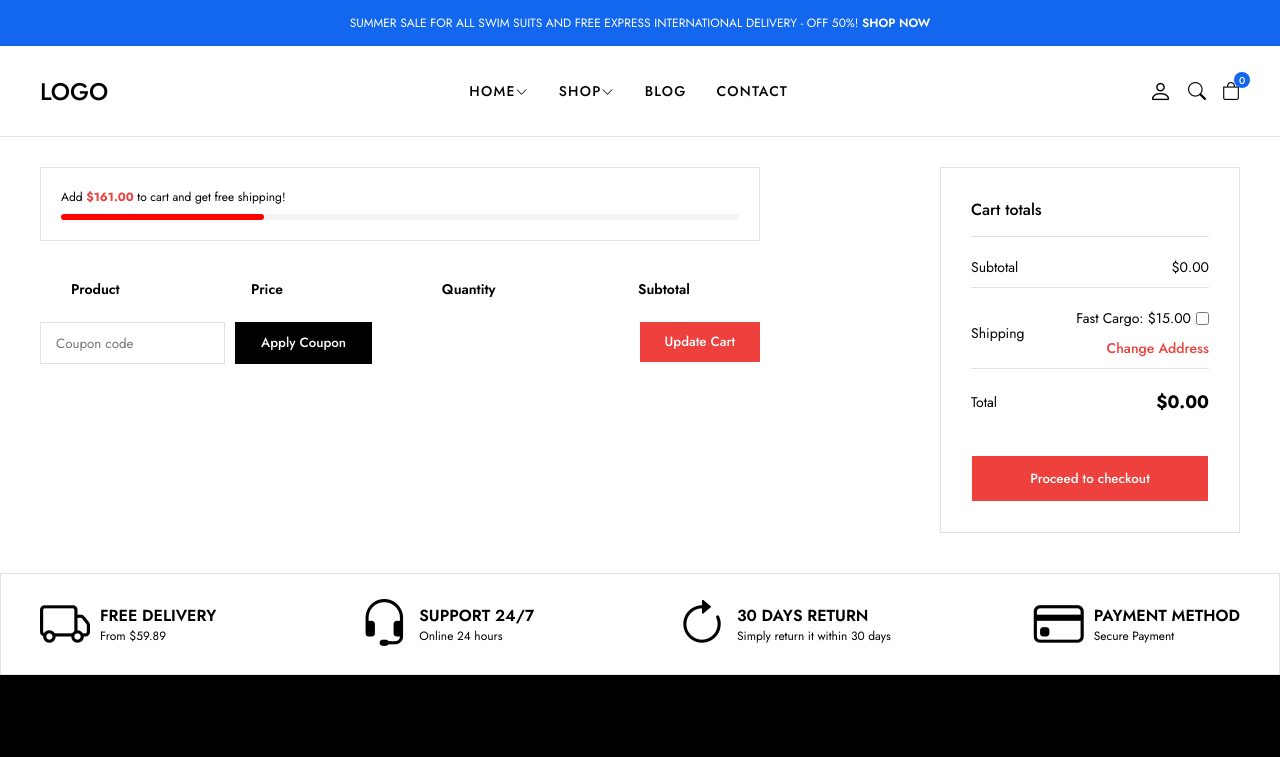
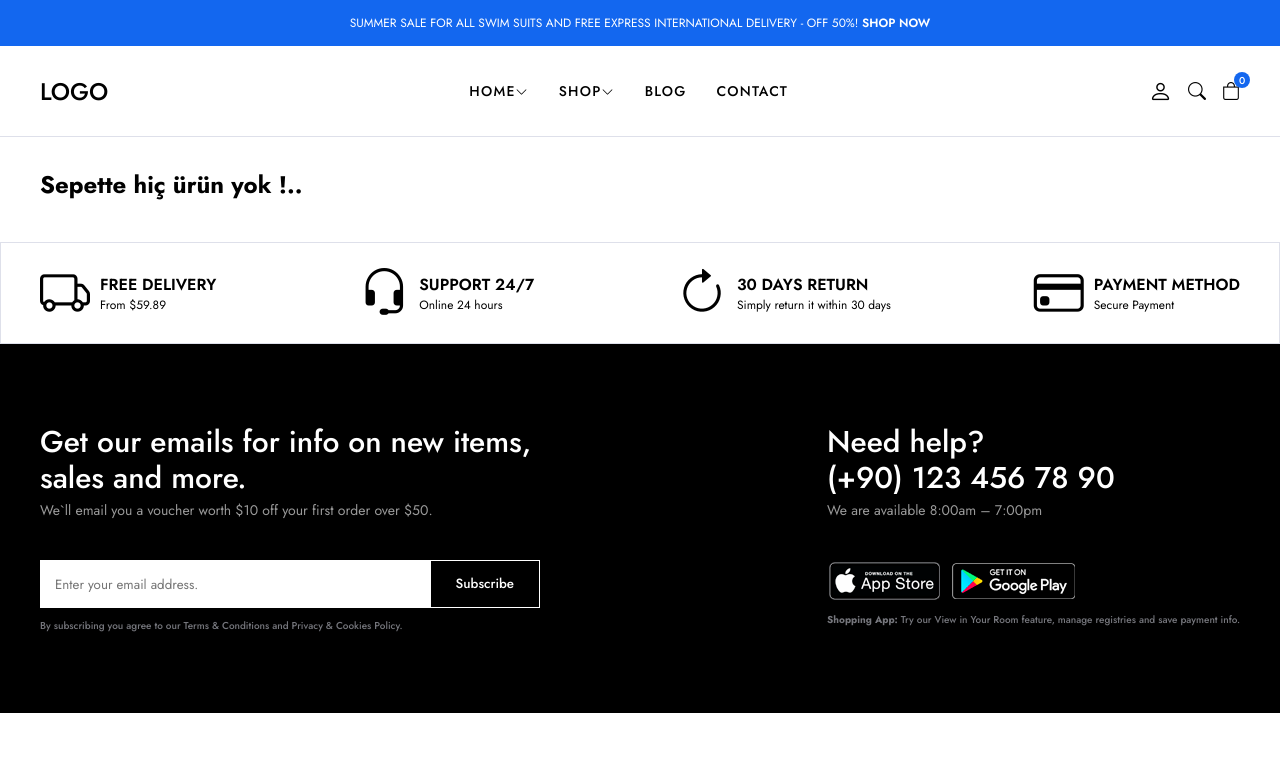
Before and after one commit to gamzesirin1/FullStack-E-Ticaret-Sitesi, a React (Vite) app in the folder frontend/: page /cart in a window 1280 px wide. Shown: the top 757 px of the page. Built offline with nearby package versions, Linux system fonts and the light colour scheme.

Commit message:
cart sepet işlemleri updated.

```diff
--- a/frontend/src/components/Cart/Cart.jsx
+++ b/frontend/src/components/Cart/Cart.jsx
@@ -1,14 +1,18 @@
 import './Cart.css'
 
+import { CartContext } from '../../context/CartProvider'
 import CartCoupon from './CartCoupon'
 import CartProgress from './CartProgress'
 import CartTable from './CartTable'
 import CartTotals from './CartTotals'
+import { useContext } from 'react'
 
 const Cart = () => {
+	const { cartItems } = useContext(CartContext)
 	return (
 		<section className="cart-page">
 			<div className="container">
+				{cartItems.length > 0 ? (
 					<div className="cart-page-wrapper">
 						<form className="cart-form">
 							<CartProgress />
@@ -21,6 +25,9 @@ const Cart = () => {
 							<CartTotals />
 						</div>
 					</div>
+				) : (
+					<h2>Sepette hiç ürün yok !..</h2>
+				)}
 			</div>
 		</section>
 	)
--- a/frontend/src/components/Cart/CartItem.jsx
+++ b/frontend/src/components/Cart/CartItem.jsx
@@ -9,7 +9,7 @@ const CartItem = ({ cartItem }) => {
 		<tr className="car-item">
 			<td className="cart-image">
 				<img src={cartItem?.img[0]} alt="" />
-				<i className="bi bi-x delete-cart" onClick={() => removeFromCard(cartItem.id)}></i>
+				<i className="bi bi-x delete-cart" onClick={() => removeFromCard(cartItem._id)}></i>
 			</td>
 			<td>{cartItem?.name}</td>
 			<td>${cartItem?.price?.toFixed(2)}</td>
--- a/frontend/src/context/CartProvider.jsx
+++ b/frontend/src/context/CartProvider.jsx
@@ -27,7 +27,7 @@ const CartProvider = ({ children }) => {
 	}
 	const removeFromCard = (itemId) => {
 		const filteredCartItems = cartItems.filter((cartItem) => {
-			return cartItem.id !== itemId
+			return cartItem._id !== itemId
 		})
 
 		setCartItems(filteredCartItems)
```
Lines whose indentation alone changed are shown as unchanged.
